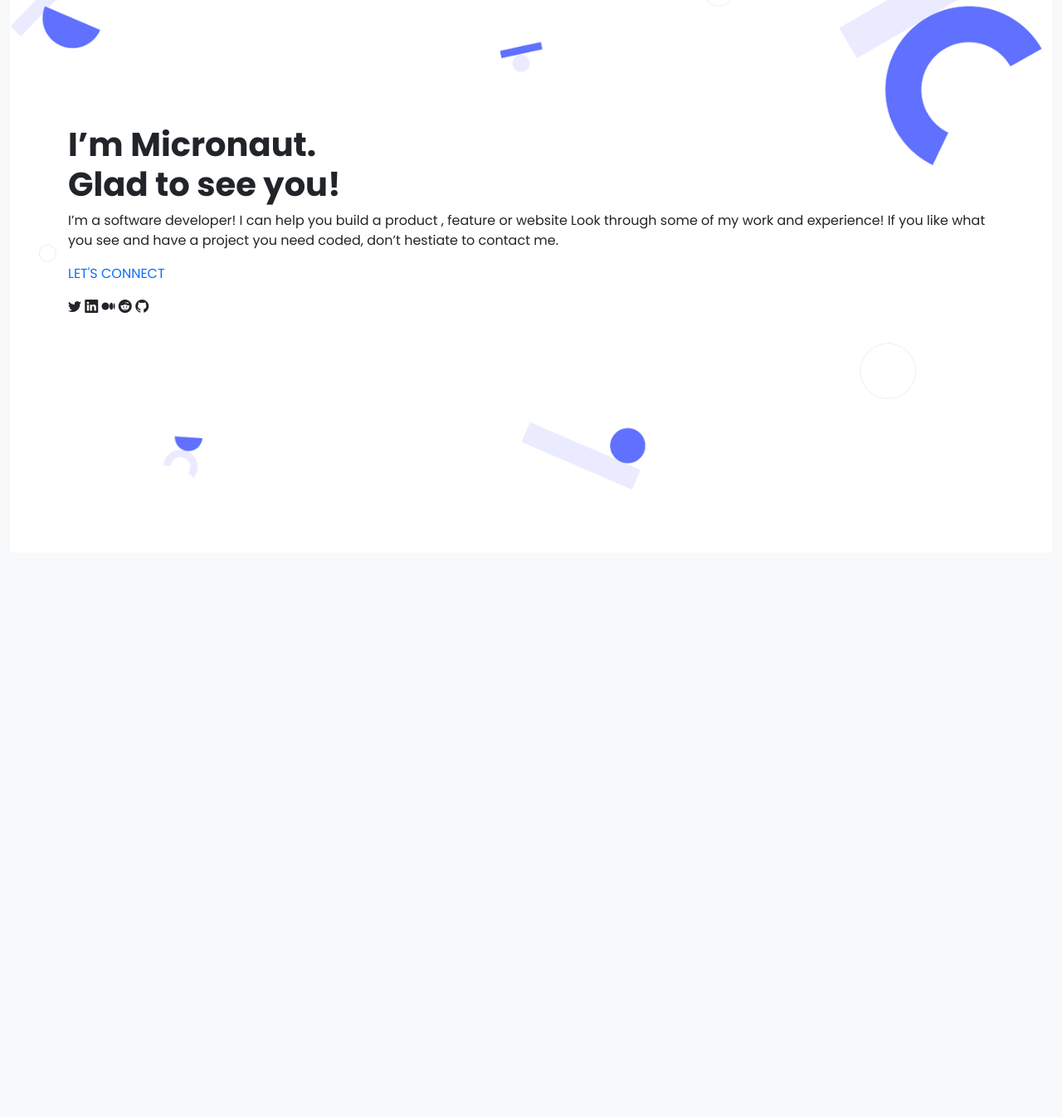
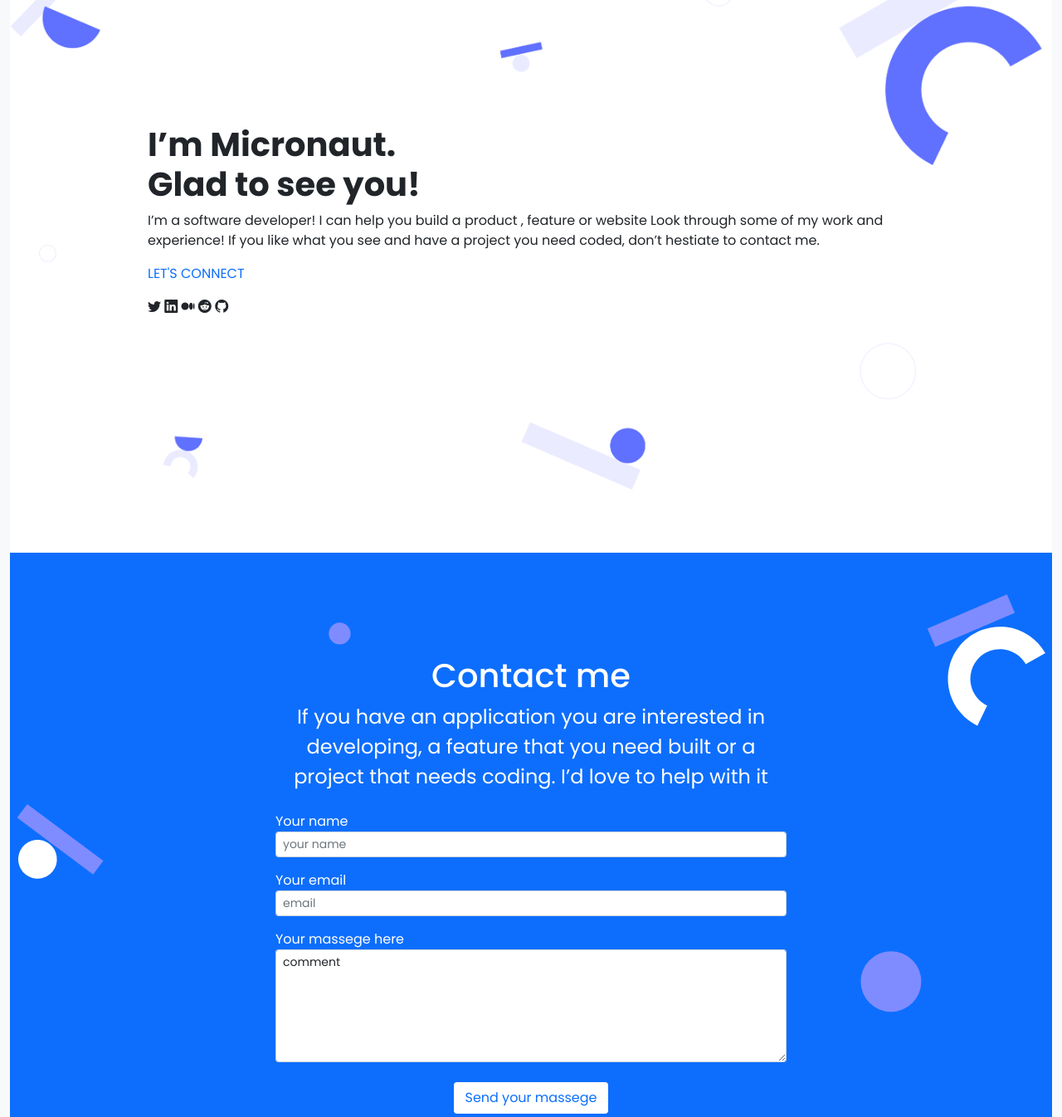
Before and after one commit to petushka1/Portfolio-bootstrap-version, a plain HTML site: page index.html in a window 1280 px wide. Shown: the part 190-1536 px from the top of the page at 83% size. Before the commit the page ends 856 px from the top, so only its background shows below. Drawn offline with nearby package versions, Linux system fonts and the light colour scheme.

Commit message:
Add form

```diff
--- a/index.html
+++ b/index.html
@@ -38,11 +38,11 @@
     </nav>
 
     <div class="min-vh-100 container-fluid d-flex align-items-center justify-content-center bg-white" style="background-image: url('Img/Headerbg@2x.png'); background-size: contain; background-repeat: no-repeat; background-position: center">
-    <div class="container flex-column">
+    <div class="w-75 flex-column">
       <h1 class="fw-bold">I’m Micronaut.<br>Glad to see you!</h1>
       <p>I’m a software developer! I can help you build a product , feature or website Look through some of my work and experience! If you like what you see and have a project you need coded, don’t hestiate to contact me.</p>
       <p class="text-primary">LET'S CONNECT</p>
-      <div .flex-row >
+      <div class="flex-row">
         <a href="#"><i class="bi bi-twitter text-dark"></i></a>
         <a href="#"><i class="bi bi-linkedin text-dark"></i></a>
         <a href="#"><i class="bi bi-medium text-dark"></i></a>
@@ -50,6 +50,28 @@
         <a href="#"><i class="bi bi-github text-dark"></i></a>
       </div>
       </div>
+    </div>
+
+      <div class="min-vh-100 container-fluid d-flex align-items-center justify-content-center bg-primary" style="background-image: url('Img/contactformbackgroundshapes.svg'); background-size: contain; background-repeat: no-repeat; background-position: center">
+      <fieldset class="w-50 mt-5 mb-5 text-white flex-column justify-content-center align-items-center">
+        <legend class="text-center">
+          <h1>Contact me</h1>
+          <p>If you have an application you are interested in developing, a feature that you need built or a project that needs coding. I’d love to help with it</p>
+        </legend>
+        <div class="text-white flex-column justify-content-center align-items-center">
+          <label for="name">Your name</label>
+          <input class="form-control form-control-sm mb-3" type="text" name="name" id="name" placeholder="your name">
+          <label for="mail">Your email</label>
+          <input class="form-control form-control-sm mb-3" type="email" name="mail" id="mail" placeholder="email">
+          <label for="msg">Your massege here</label>
+          <textarea class="form-control form-control-sm mb-3" name="msg" rows="6" cols="80">comment</textarea>
+          <div class="text-center mt-4">
+            <input class="btn self-slign-center text-primary bg-white" type="submit" name="btn" value="Send your massege"></input>
+          </div>
+          </div>
+
+
+      </fieldset>
 
     </div>
 
```
